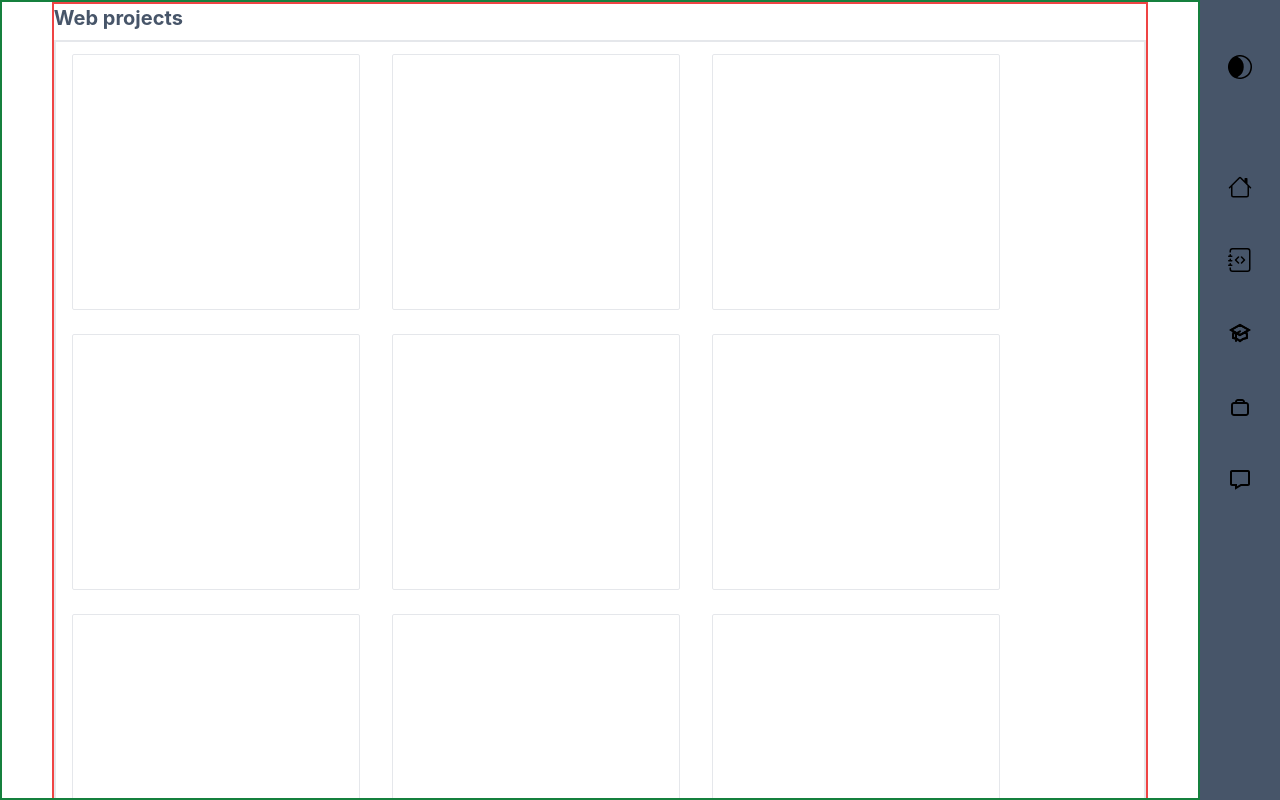
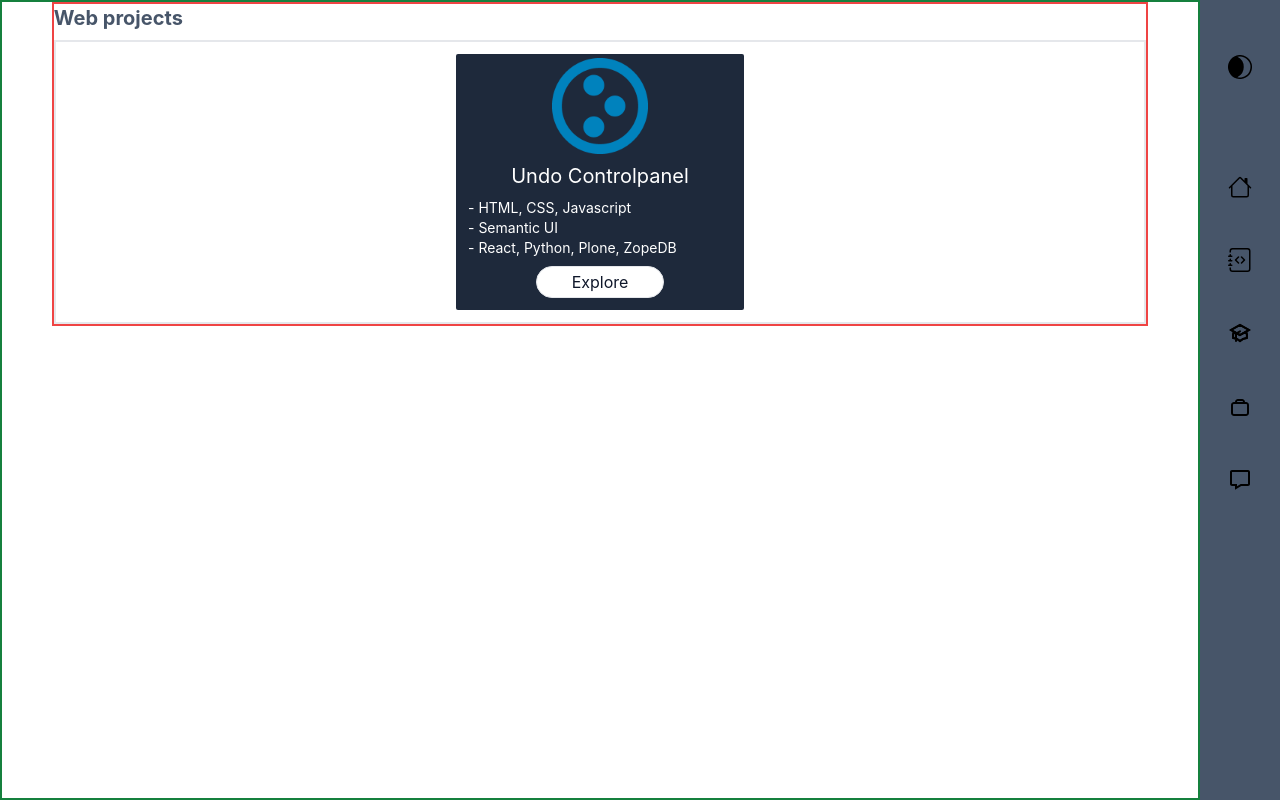
Before and after one commit to MdSahil-oss/Personal-web, a React (Create React App) app: page /projects in a window 1280 px wide. Built offline with nearby package versions, Linux system fonts and the light colour scheme.

Commit message:
Enhanced

```diff
--- a/src/components/project-page/WebProjects.jsx
+++ b/src/components/project-page/WebProjects.jsx
@@ -1,18 +1,12 @@
+import WebProjectsBlocks from './WebProjectsBlocks'
 
 let WebProjects = () => {
+
     return (
         <div className="border-2 border-red-500 w-11/12 m-auto h-auto flex flex-col space-y-2">
             <h2 className="text-slate-600 font-bold text-xl">Web projects</h2>
-            <div className="border-2 w-full h-auto flex flex-row flex-wrap ">
-                <div className="border rounded-sm w-72 h-64 my-3 mx-4"></div>
-                <div className="border rounded-sm w-72 h-64 my-3 mx-4"></div>
-                <div className="border rounded-sm w-72 h-64 my-3 mx-4"></div>
-                <div className="border rounded-sm w-72 h-64 my-3 mx-4"></div>
-                <div className="border rounded-sm w-72 h-64 my-3 mx-4"></div>
-                <div className="border rounded-sm w-72 h-64 my-3 mx-4"></div>
-                <div className="border rounded-sm w-72 h-64 my-3 mx-4"></div>
-                <div className="border rounded-sm w-72 h-64 my-3 mx-4"></div>
-                <div className="border rounded-sm w-72 h-64 my-3 mx-4"></div>
+            <div className="border-2 w-full h-auto flex flex-row flex-wrap justify-center">
+                <WebProjectsBlocks />
             </div>
         </div>
     )
--- /dev/null
+++ b/src/components/project-page/WebProjectsBlocks.jsx
@@ -0,0 +1,36 @@
+import { webProjectsList } from './WebProjectsList'
+
+let WebProjectsBlocks = () => {
+    const projectsBlocks = webProjectsList.map((projectMetadata) => {
+        return (
+            <div className="rounded-sm w-72 h-64 my-3 mx-4 text-white bg-slate-800 cursor-pointer flex flex-col items-center space-y-2 pt-1">
+                <div className=" h-fit w-fit">
+                    <img src={projectMetadata["logo"]} alt="Plone" className='w-24 h-24' />
+                </div>
+                <div className="w-11/12 space-y-2">
+                    <h2 className=" text-xl text-center">
+                        {projectMetadata["name"]}
+                    </h2>
+                    <div className=' text-sm'>
+                        {projectMetadata.usedTechnologies.map((element) => {
+                            return (
+                                <p>
+                                    - {element}
+                                </p>
+                            )
+                        })}
+                    </div>
+                </div>
+                <button className="border bg-white text-slate-900 hover:bg-slate-900 hover:border-white hover:text-white w-32 h-8 rounded-2xl">
+                    Explore
+                </button>
+            </div>)
+    })
+    return (
+        <>
+         {projectsBlocks}
+        </>
+    )
+}
+
+export default WebProjectsBlocks;
--- /dev/null
+++ b/src/components/project-page/WebProjectsList.js
@@ -0,0 +1,9 @@
+import Plone from '../../images/Plone.png'
+
+export const webProjectsList = [
+    {
+        "name": "Undo Controlpanel",
+        "logo": Plone,
+        "usedTechnologies": ["HTML, CSS, Javascript", "Semantic UI", "React, Python, Plone, ZopeDB"],
+    }
+]
```
Also changed, not shown: src/images/Plone.png (added).
